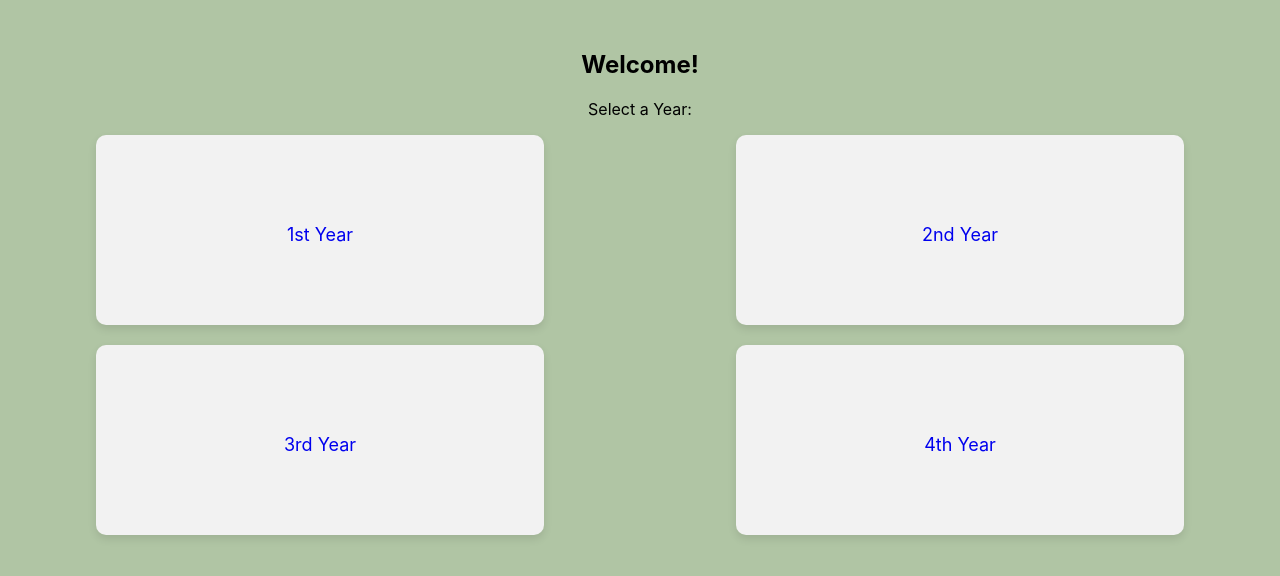
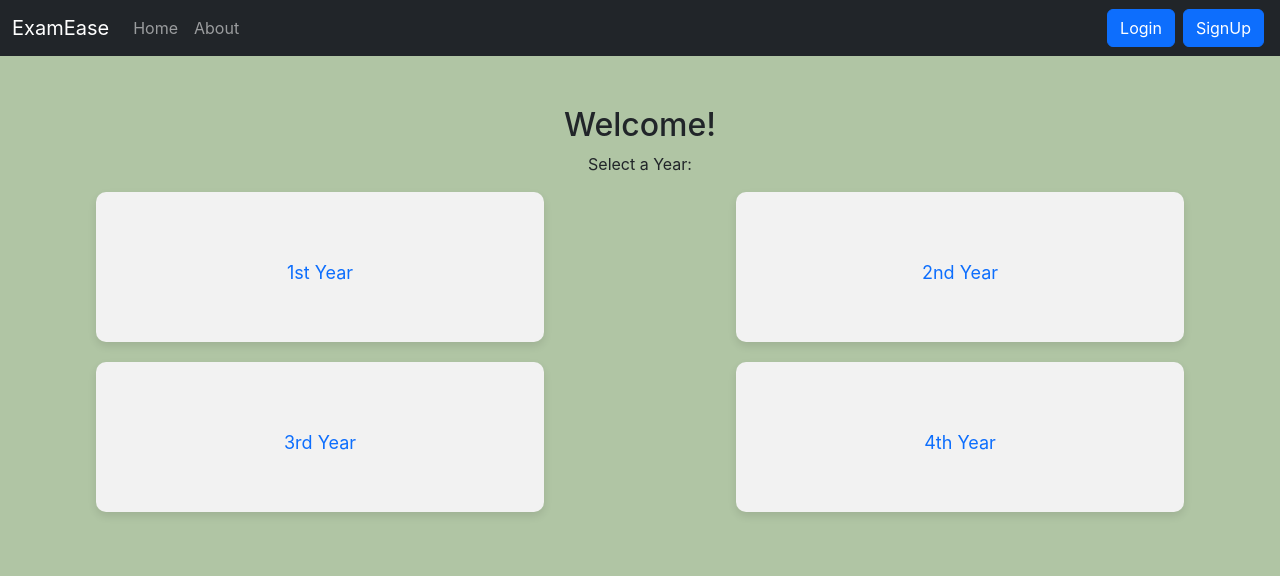
Before and after one commit to Abhishek-Verma75230/ExamEase, a React (Create React App) app in the folder frontend/: page / in a window 1280 px wide. Shown: the top 576 px of the page. Built offline with nearby package versions, Linux system fonts and the light colour scheme.

Commit message:
navbar is added

```diff
--- a/frontend/public/index.html
+++ b/frontend/public/index.html
@@ -3,6 +3,7 @@
   <head>
     <meta charset="utf-8" />
     <link rel="icon" href="%PUBLIC_URL%/favicon.ico" />
+    <link href="https://cdn.jsdelivr.net/npm/bootstrap@5.3.2/dist/css/bootstrap.min.css" rel="stylesheet" integrity="sha384-T3c6CoIi6uLrA9TneNEoa7RxnatzjcDSCmG1MXxSR1GAsXEV/Dwwykc2MPK8M2HN" crossorigin="anonymous">
     <meta name="viewport" content="width=device-width, initial-scale=1" />
     <meta name="theme-color" content="#000000" />
     <meta
@@ -27,6 +28,11 @@
     <title>React App</title>
   </head>
   <body>
+    <script
+      src="https://cdn.jsdelivr.net/npm/bootstrap@5.3.2/dist/js/bootstrap.bundle.min.js"
+      integrity="sha384-C6RzsynM9kWDrMNeT87bh95OGNyZPhcTNXj1NW7RuBCsyN/o0jlpcV8Qyq46cDfL"
+      crossorigin="anonymous"
+    ></script>
     <noscript>You need to enable JavaScript to run this app.</noscript>
     <div id="root"></div>
     <!--
--- a/frontend/src/App.js
+++ b/frontend/src/App.js
@@ -3,11 +3,16 @@ import { BrowserRouter as Router, Route,Routes } from 'react-router-dom';
 import YearSelection from './components/YearSelection';
 import Branch from './components/Branch';
 import Upload from './components/Upload';
+import Navbar from './components/Navbar';
 
 function App() {
   return (
+
     <Router>
+      <Navbar />
+
       <Routes>
+
       <Route path="/abhishek@123" element={<Upload />} />
         <Route path="/" element={<YearSelection />} />
         <Route path="/branches/:year" element={<Branch/>} />
--- /dev/null
+++ b/frontend/src/components/Navbar.js
@@ -0,0 +1,68 @@
+import React from "react";
+import { Link, useNavigate } from "react-router-dom";
+import { useLocation } from "react-router-dom";
+
+const Navbar = () => {
+    let navigate = useNavigate();
+    const handleLogout = () => {
+        localStorage.removeItem('token');
+        navigate("/login");
+    }
+    let location = useLocation();
+
+    return (
+        <div>
+            <nav className="navbar navbar-expand-lg navbar-dark bg-dark">
+                <div className="container-fluid">
+                    <Link className="navbar-brand" to="/">
+                        ExamEase
+                    </Link>
+                    <button
+                        className="navbar-toggler"
+                        type="button"
+                        data-bs-toggle="collapse"
+                        data-bs-target="#navbarSupportedContent"
+                        aria-controls="navbarSupportedContent"
+                        aria-expanded="false"
+                        aria-label="Toggle navigation"
+                    >
+                        <span className="navbar-toggler-icon"></span>
+                    </button>
+                    <div className="collapse navbar-collapse" id="navbarSupportedContent">
+                        <ul className="navbar-nav me-auto mb-2 mb-lg-0">
+                            <li className="nav-item">
+                                <Link
+                                    className={`nav-link ${location.pathname === "/"
+                                        }?"active":" "`}
+                                    aria-current="page"
+                                    to="/"
+                                >
+                                    Home
+                                </Link>
+                            </li>
+                            <li className="nav-item">
+                                <Link
+                                    className={`nav-link ${location.pathname === "/about"
+                                        }?"active":" "`}
+                                    to="/about"
+                                >
+                                    About
+                                </Link>
+                            </li>
+                        </ul>
+                        <form className="d-flex" >
+
+                            {!localStorage.getItem('token') ? <form className="d-flex">
+                                <Link className="btn btn-primary mx-1" to="/login" role="button">Login</Link>
+                                <Link className="btn btn-primary mx-1" to="/signup" role="button">SignUp</Link>
+                            </form> : <button onClick={handleLogout} className="btn btn-primary">Logout</button>}
+
+                        </form>
+                    </div>
+                </div>
+            </nav>
+        </div>
+    );
+};
+
+export default Navbar;
```
